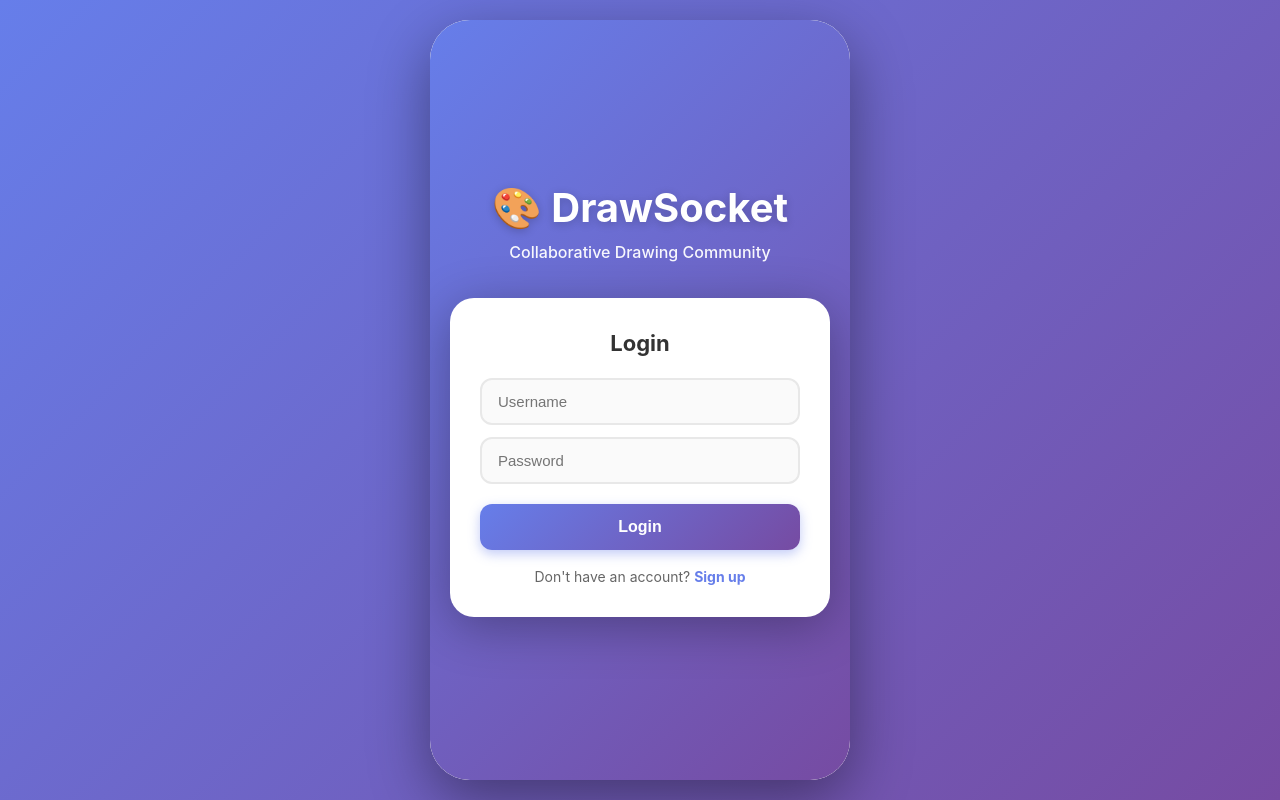
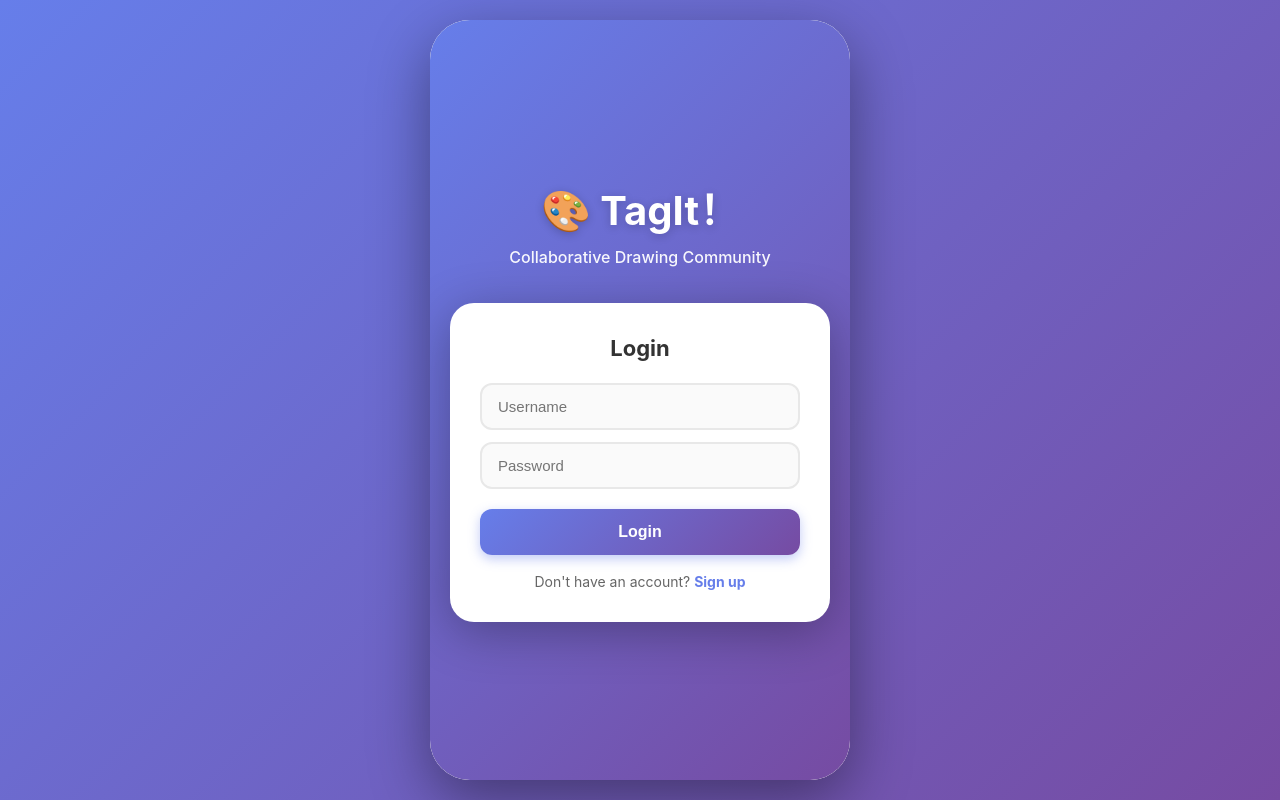
Before and after one commit to Jack-710/draw, a website: page public/index.html in a window 1280 px wide. Drawn offline with Linux system fonts and the light colour scheme.

Commit message:
Update index.html

```diff
--- a/public/index.html
+++ b/public/index.html
@@ -14,7 +14,7 @@
     <div class="page" id="loginPage">
       <div class="login-container">
         <div class="login-header">
-          <h1>🎨 DrawSocket</h1>
+          <h1>🎨 TagIt！</h1>
           <p>Collaborative Drawing Community</p>
         </div>
 
```
